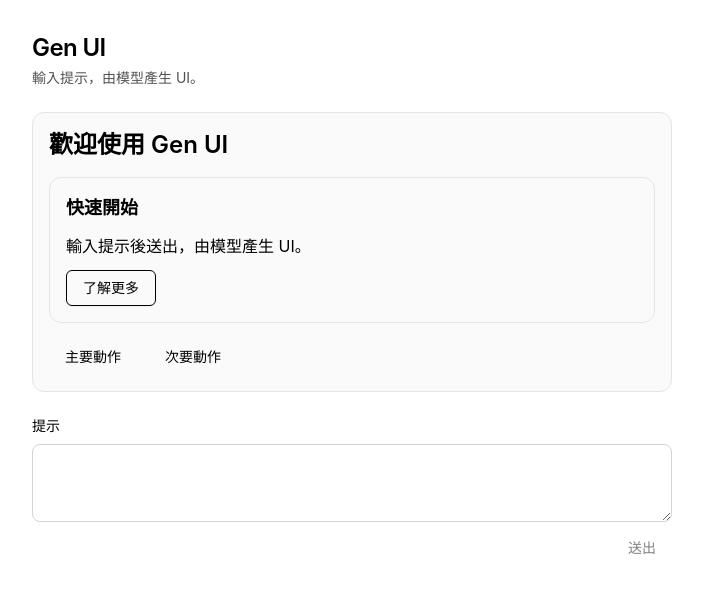
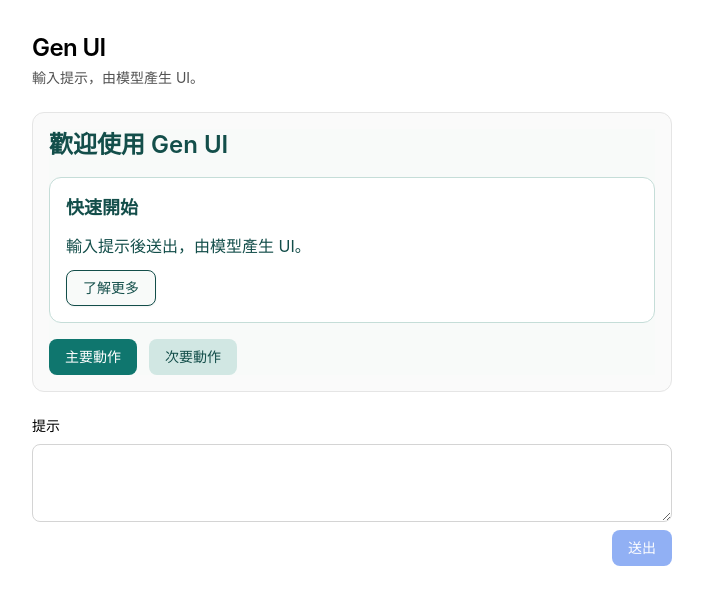
Before and after one commit to TonyHuang0327/gen-ui, a React (Vite) app: page / in a window 1280 px wide. Shown: the top 604 px of the page, without its empty margins (288-991 px from the left). Built offline with nearby package versions, Linux system fonts and the light colour scheme.

Commit message:
feat: add page theme

```diff
--- a/src/Renderer.tsx
+++ b/src/Renderer.tsx
@@ -8,14 +8,26 @@ function renderLeaf(node: LeafNode) {
     case "text": {
       switch (node.variant) {
         case "h1":
-          return <h1 className="text-2xl font-semibold">{node.text}</h1>;
+          return (
+            <h1 className="text-2xl font-semibold text-foreground">
+              {node.text}
+            </h1>
+          );
         case "h2":
-          return <h2 className="text-xl font-semibold">{node.text}</h2>;
+          return (
+            <h2 className="text-xl font-semibold text-foreground">
+              {node.text}
+            </h2>
+          );
         case "h3":
-          return <h3 className="text-lg font-semibold">{node.text}</h3>;
+          return (
+            <h3 className="text-lg font-semibold text-foreground">
+              {node.text}
+            </h3>
+          );
         case "body":
         default:
-          return <p>{node.text}</p>;
+          return <p className="text-foreground">{node.text}</p>;
       }
     }
   }
@@ -25,7 +37,10 @@ export const Renderer = ({ node }: { node: UiNode }) => {
   switch (node.type) {
     case "page":
       return (
-        <div className="flex flex-col gap-4">
+        <div
+          data-theme={node.theme ?? "default"}
+          className="flex flex-col gap-4 bg-background text-foreground"
+        >
           {node.children.map((child, index) => (
             <Renderer key={index} node={child} />
           ))}
@@ -49,9 +64,11 @@ export const Renderer = ({ node }: { node: UiNode }) => {
     }
     case "card":
       return (
-        <div className="rounded-xl border border-neutral-200 bg-neutral-50 p-4">
+        <div className="rounded-xl border border-border bg-card p-4 text-card-foreground">
           {node.title ? (
-            <h3 className="mb-3 text-lg font-semibold">{node.title}</h3>
+            <h3 className="mb-3 text-lg font-semibold text-foreground">
+              {node.title}
+            </h3>
           ) : null}
           <div className="flex flex-col gap-3">
             {node.children.map((child, index) => (
--- a/src/index.css
+++ b/src/index.css
@@ -1 +1,91 @@
 @import "tailwindcss";
+
+/* 預設 theme（與 data-theme="default" 相同） */
+:root {
+  --background: #ffffff;
+  --foreground: #0f172a;
+  --card: #ffffff;
+  --card-foreground: #0f172a;
+  --primary: #2563eb;
+  --primary-foreground: #ffffff;
+  --secondary: #e2e8f0;
+  --secondary-foreground: #0f172a;
+  --muted: #f1f5f9;
+  --muted-foreground: #475569;
+  --border: #e2e8f0;
+  --destructive: #dc2626;
+  --ring: #2563eb;
+  --input: #e2e8f0;
+  --radius: 0.5rem;
+}
+
+[data-theme="default"] {
+  --background: #ffffff;
+  --foreground: #0f172a;
+  --card: #ffffff;
+  --card-foreground: #0f172a;
+  --primary: #2563eb;
+  --primary-foreground: #ffffff;
+  --secondary: #e2e8f0;
+  --secondary-foreground: #0f172a;
+  --muted: #f1f5f9;
+  --muted-foreground: #475569;
+  --border: #e2e8f0;
+  --destructive: #dc2626;
+  --ring: #2563eb;
+  --input: #e2e8f0;
+}
+
+/* 柔和 teal / sage */
+[data-theme="calm"] {
+  --background: #f8faf9;
+  --foreground: #134e4a;
+  --card: #ffffff;
+  --card-foreground: #134e4a;
+  --primary: #0f766e;
+  --primary-foreground: #ffffff;
+  --secondary: #d1e7e3;
+  --secondary-foreground: #134e4a;
+  --muted: #e7f0ee;
+  --muted-foreground: #3f6b66;
+  --border: #c5ddd8;
+  --destructive: #dc2626;
+  --ring: #0f766e;
+  --input: #c5ddd8;
+}
+
+/* 高對比：主色深墨，secondary 暖橘強調 */
+[data-theme="bold"] {
+  --background: #ffffff;
+  --foreground: #0f172a;
+  --card: #ffffff;
+  --card-foreground: #0f172a;
+  --primary: #0f172a;
+  --primary-foreground: #ffffff;
+  --secondary: #f97316;
+  --secondary-foreground: #0f172a;
+  --muted: #f1f5f9;
+  --muted-foreground: #475569;
+  --border: #cbd5e1;
+  --destructive: #dc2626;
+  --ring: #0f172a;
+  --input: #cbd5e1;
+}
+
+@theme inline {
+  --color-background: var(--background);
+  --color-foreground: var(--foreground);
+  --color-card: var(--card);
+  --color-card-foreground: var(--card-foreground);
+  --color-primary: var(--primary);
+  --color-primary-foreground: var(--primary-foreground);
+  --color-secondary: var(--secondary);
+  --color-secondary-foreground: var(--secondary-foreground);
+  --color-muted: var(--muted);
+  --color-muted-foreground: var(--muted-foreground);
+  --color-border: var(--border);
+  --color-destructive: var(--destructive);
+  --color-ring: var(--ring);
+  --color-input: var(--input);
+  --radius-md: var(--radius);
+}
--- a/src/lib/llm.ts
+++ b/src/lib/llm.ts
@@ -67,6 +67,10 @@ const uiJsonSchema = {
   type: "object",
   properties: {
     type: { type: "string", enum: ["page"] },
+    theme: {
+      type: "string",
+      enum: ["default", "calm", "bold"],
+    },
     children: {
       type: "array",
       items: {
@@ -98,6 +102,7 @@ export async function generateUiTree(prompt: string): Promise<unknown> {
         text: `你是 UI JSON 產生器。只輸出符合 schema 的 JSON，不要 markdown。
 text 節點：標題用 variant "h1"|"h2"|"h3"，內文用 "body" 或省略 variant。
 排版：分區用 stack 或 card；橫向排列用 stack 且 direction "horizontal"。容器內只能放 button 與 text。
+顏色：依氣氛在 page 選 theme "default"（中性）|"calm"（柔和）|"bold"（強烈）；勿輸出其他顏色欄位。按鈕語意用既有 variant。
 使用者需求：${prompt}`,
       },
     ],
--- a/src/mock-response.ts
+++ b/src/mock-response.ts
@@ -2,6 +2,7 @@ import type { UiNode } from "./types";
 
 export const mockResponse: UiNode = {
   type: "page",
+  theme: "calm",
   children: [
     {
       type: "text",
--- a/src/schema/index.ts
+++ b/src/schema/index.ts
@@ -45,8 +45,14 @@ const pageChildSchema: z.ZodType<PageChild> = z.union([
   leafNodeSchema,
 ]);
 
+const pageThemeSchema = z.enum(["default", "calm", "bold"]);
+
 const uiNodeSchema: z.ZodType<UiNode> = z.discriminatedUnion("type", [
-  z.object({ type: z.literal("page"), children: z.array(pageChildSchema) }),
+  z.object({
+    type: z.literal("page"),
+    theme: pageThemeSchema.optional(),
+    children: z.array(pageChildSchema),
+  }),
   stackSchema,
   cardSchema,
   buttonSchema,
--- a/src/types/index.ts
+++ b/src/types/index.ts
@@ -4,8 +4,11 @@ export type PageChild = CustomStack | CustomCard | LeafNode;
 
 export type UiNode = CustomPage | CustomStack | CustomCard | LeafNode;
 
+export type PageTheme = "default" | "calm" | "bold";
+
 type CustomPage = {
   type: "page";
+  theme?: PageTheme;
   children: PageChild[];
 };
 
--- a/tsconfig.app.json
+++ b/tsconfig.app.json
@@ -7,7 +7,7 @@
     "types": ["vite/client"],
     "allowArbitraryExtensions": true,
     "skipLibCheck": true,
-    "baseUrl": ".",
+    // "baseUrl": ".",
     "paths": {
       "@/*": ["./src/*"]
     },
```
